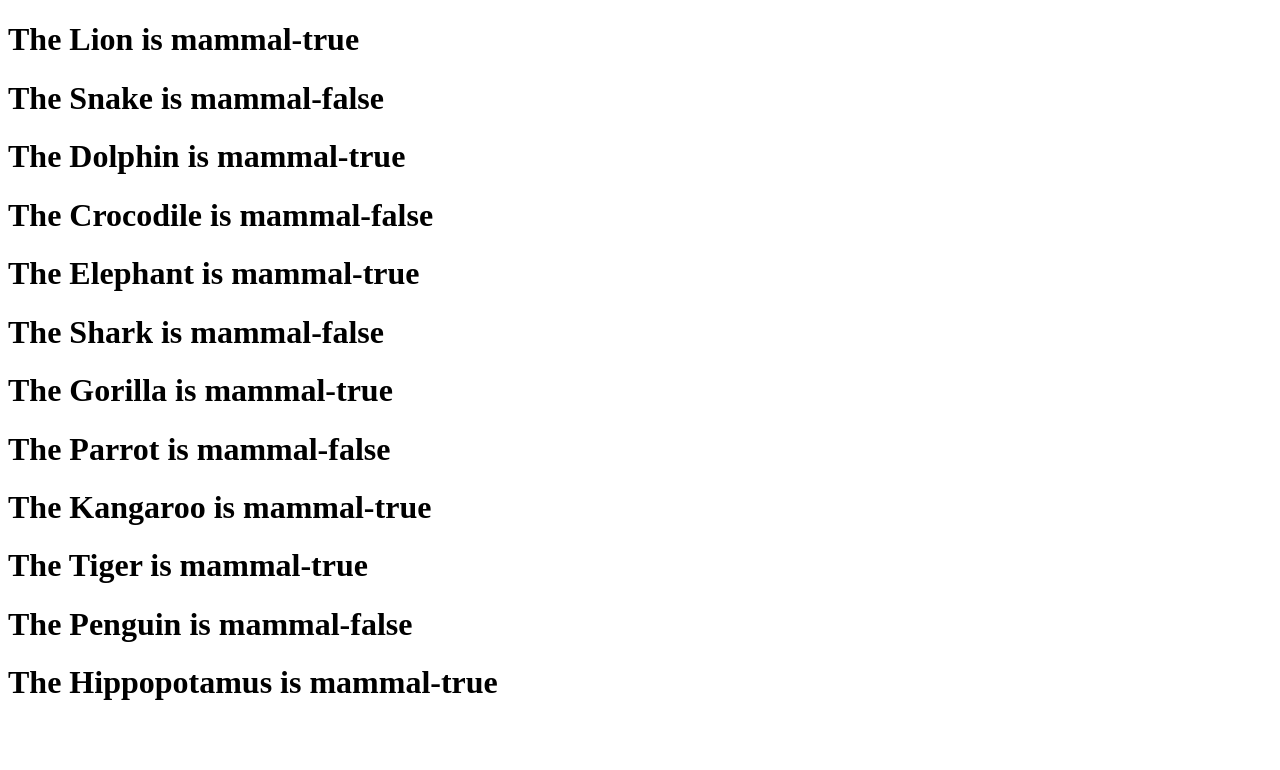
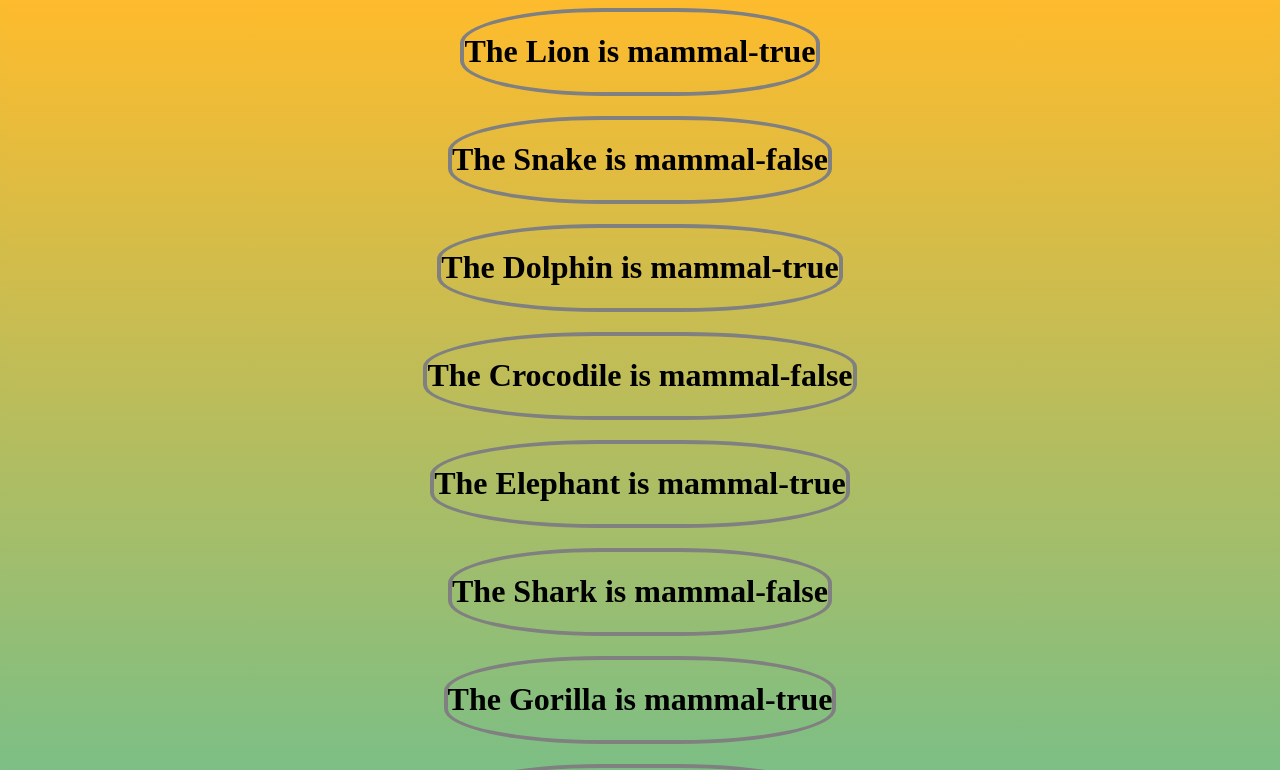
Before and after one commit to ankasabov142/React-App, a React (Create React App) app: page / in a window 1280 px wide. Shown: the top 770 px of the page. Built offline with nearby package versions, Linux system fonts and the light colour scheme.

Commit message:
Added styling

```diff
--- /dev/null
+++ b/src/Animals.css
@@ -0,0 +1,22 @@
+.animalDiv{
+width: fit-content;
+height: 80px;
+margin-bottom: 20px;
+border: 4px solid gray;
+border-radius: 40%;
+}
+
+.animalContainer{
+    display: flex;
+    flex-direction: column;
+  justify-content: center;
+  align-items: center;
+  background: rgb(34,193,195);
+  background: linear-gradient(0deg, rgba(34,193,195,1) 0%, rgba(253,187,45,1) 100%);
+}
+.animalHeading{
+}
+body{
+    background: rgb(34,193,195);
+    background: linear-gradient(0deg, rgba(34,193,195,1) 0%, rgba(253,187,45,1) 100%);
+}
--- a/src/Animals.js
+++ b/src/Animals.js
@@ -1,12 +1,17 @@
-import React from 'react'
+import React from "react";
 
-export default function Animals({animals}) {
-  return (
-animals.map(({name,isMammal}) => {
-    let bool= ""
-    if(isMammal==true?bool="true":bool="false")
-    return <h1> The {name} is mammal-{bool}</h1>
-})
+export default function Animals({ animals }) {
+  return animals.map(({ name, isMammal }) => {
+    let bool = "";
+    if (isMammal == true ? (bool = "true") : (bool = "false"))
+      return (
+    <div className="animalDiv">
+      <h1 className="animalHeading">
+          {" "}
+          The {name} is mammal-{bool}
+        </h1>
+    </div>
 
-  )
+      );
+  });
 }
--- a/src/App.js
+++ b/src/App.js
@@ -1,4 +1,5 @@
 import "./App.css";
+import "./Animals.css";
 import Animals from "./Animals";
 
 function App() {
@@ -19,7 +20,9 @@ function App() {
 
   return (
     <>
-      <Animals animals={animals} />
+    <div className="animalContainer">
+    <Animals animals={animals} />
+    </div>
 
     </>
   );
```
